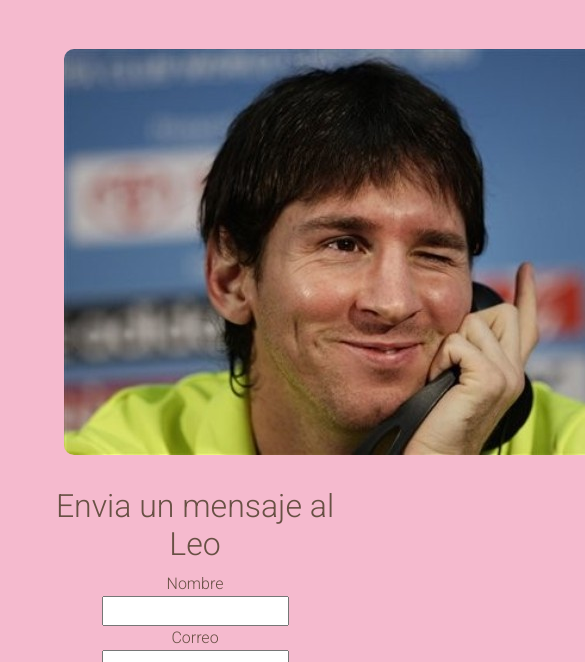
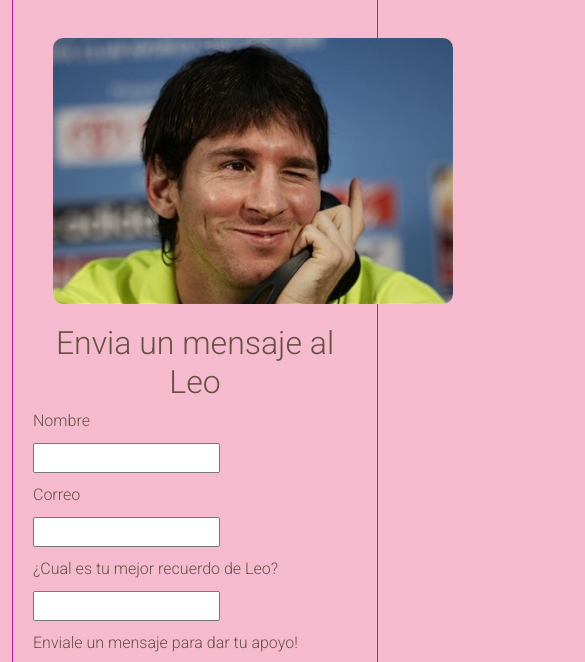
Before and after one commit to riqujavier/EntregaFinal-Riquelme, a website: page pages/contacto.html in a window 390 px wide. Shown: the part 126-788 px from the top of the page, 585 px wide, since content can reach past the window. Drawn offline with nearby package versions, Linux system fonts and the light colour scheme.

Commit message:
Agregando responsive a las imagenes y editanto contacto

```diff
--- a/pages/contacto.html
+++ b/pages/contacto.html
@@ -47,7 +47,7 @@
                 </nav>
         </header>
         <section class="formulario">
-            <img src="../img/messi-blink.jpg" alt="Messi guiñando el ojo">
+            <img class="img-fluid" src="../img/messi-blink.jpg" alt="Messi guiñando el ojo">
             <h1>Envia un mensaje al Leo</h1>
             <form action="POST">
                 <label for="nombre">Nombre</label>
--- a/scss/styles.scss
+++ b/scss/styles.scss
@@ -72,6 +72,7 @@ header img {
 
 .custom-navbar-bg {
     background-color: #9D9171;
+    z-index: 1000;
 
 }
 .custom-navbar-bg a {
@@ -89,9 +90,7 @@ a {
 ul {
     list-style-type: none;
 }
-.formulario label {
-    display: block;
-}
+
 iframe{
     border-radius: 10px;
 }
@@ -143,3 +142,25 @@ footer i{
     width: 100%;
     height: 100%;
 }
+
+.formulario {
+    max-width: 900px; /* Ancho del contenedor del formulario */
+    margin: 0 auto; /* Centra el contenedor en la página */
+    border: 1px solid #c017a4; /* Borde del recuadro */
+    padding: 20px; /* Espacio interno dentro del recuadro */
+    img {
+        max-width:400px ;
+        margin: 20px;
+    }
+}
+
+form {
+    display: block;
+}
+
+  /* Alinea las etiquetas y los campos de entrada a la izquierda */
+label, input {
+    display: block;
+    margin-bottom: 10px; /* Espacio entre etiqueta y campo de entrada */
+    text-align: left;
+}
```
Also changed, not shown: pages/carrera.html (+3 -3 lines), css/styles.css, 1 other file.
